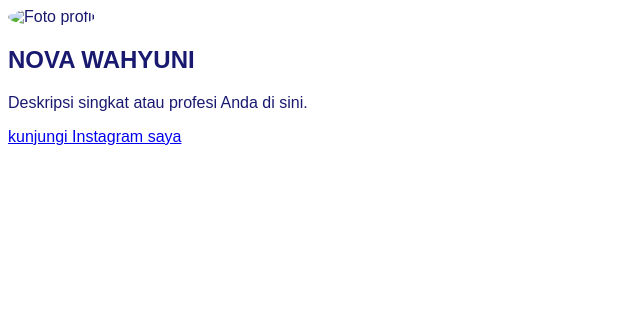
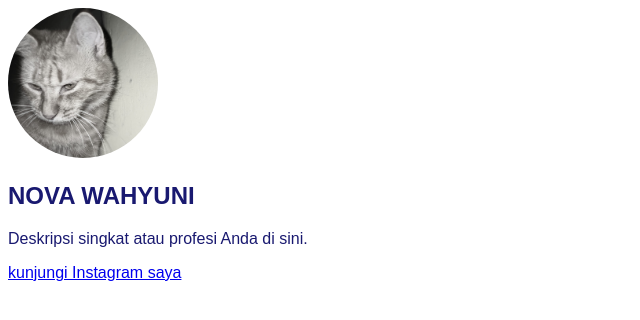
Before and after one commit to vanovaa1108-lab/scaling-octo-giggle, a plain HTML site: page index.html in a window 1280 px wide. Shown: the whole page, without its empty margins (0-640 px from the left). Drawn offline with Linux system fonts and the light colour scheme.

Commit message:
Update index.html

```diff
--- a/index.html
+++ b/index.html
@@ -8,7 +8,7 @@
 <body>
 
       <div class="kartu-profil">
-            <img src="embul.jpeg" alt="Foto profil">
+            <img src="WhatsApp Image 2026-03-29 at 21.55.58 embul - Salin.jpeg" alt="Foto profil">
             <h2>NOVA WAHYUNI</h2>
 <P>Deskripsi singkat atau profesi Anda di sini.<P>
 <a href="https://www.instagram.com/vaa_nva">kunjungi Instagram saya</a>
```
